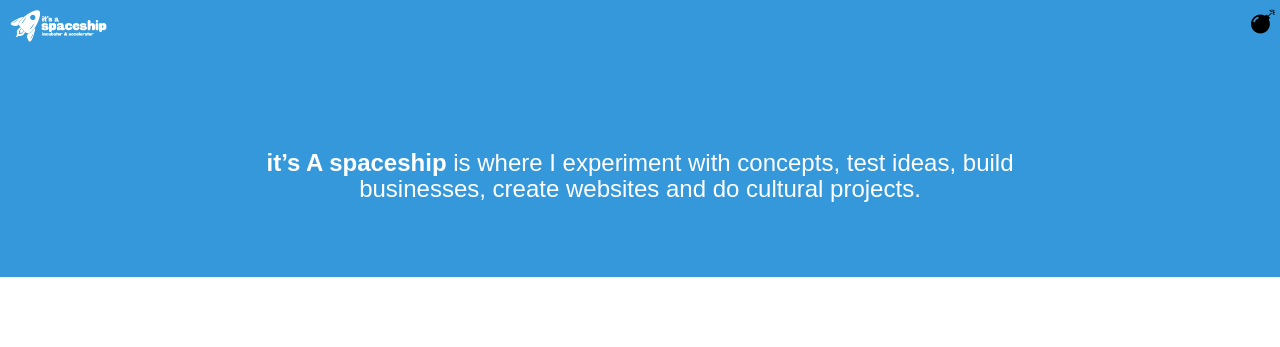
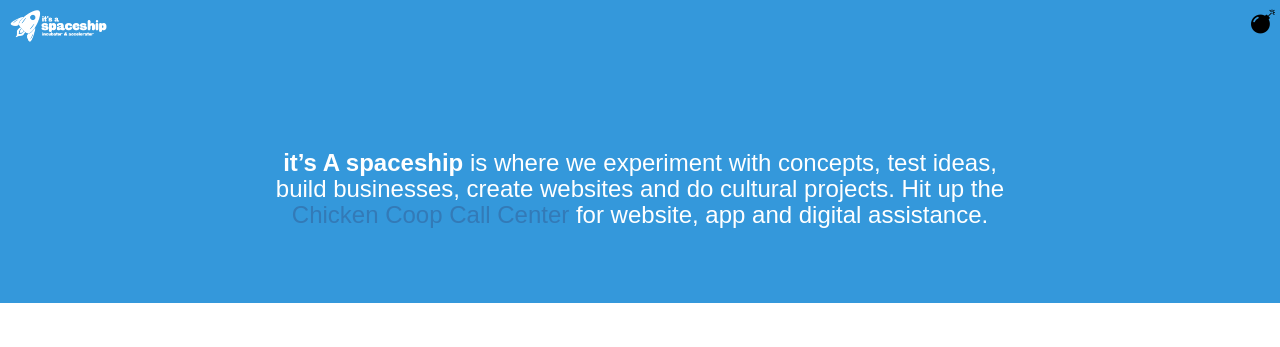
Before and after one commit to ccevans/ccevans, a Rails app: page / in a window 1280 px wide. Shown: the top 347 px of the page. Run offline with Rails 7, Linux system fonts and the light colour scheme; data that the repository does not hold is empty; style sheets or scripts are compiled from the project's sources; parts of the project's set-up code (start-up, migrations or seed data) failed here and were passed over; some libraries are stand-ins or nearby versions.

Commit message:
update homepage

```diff
--- a/app/views/pages/home.html.erb
+++ b/app/views/pages/home.html.erb
@@ -1,13 +1,13 @@
 <div class="homebox">
 	<div class="homeintro">
-		<span class="headerfont">it’s A spaceship</span> is where I experiment with concepts, test ideas, build businesses, create websites and do cultural projects.
+		<span class="headerfont">it’s A spaceship</span> is where we experiment with concepts, test ideas, build businesses, create websites and do cultural projects.  Hit up the <%= link_to "Chicken Coop Call Center", "http://www.chickencoop.cc/", :target => "_blank" %> for website, app and digital assistance.
 	</div>
 
 	<% if @currentupdate.present? %>
 	<div class="updatebox">
 		<div class="updateimage"><i class="fa fa-rocket"></i></div>
 		<ul>
-			<li><h1>space stuff I’m currently doing:</h1></li>
+			<li><h1>space stuff we are currently doing:</h1></li>
 			<li><p><%= @currentupdate.info %></p></li>
 		</ul>
 	</div>
```
